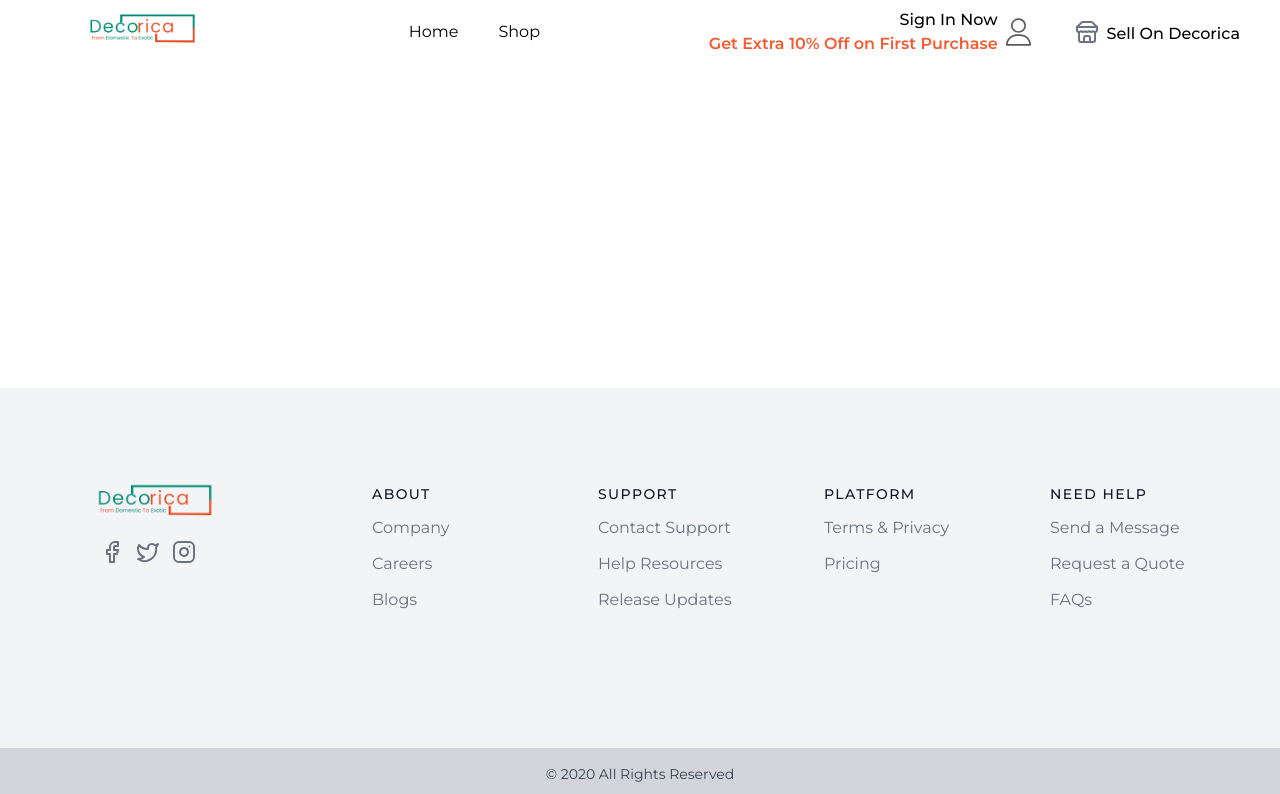
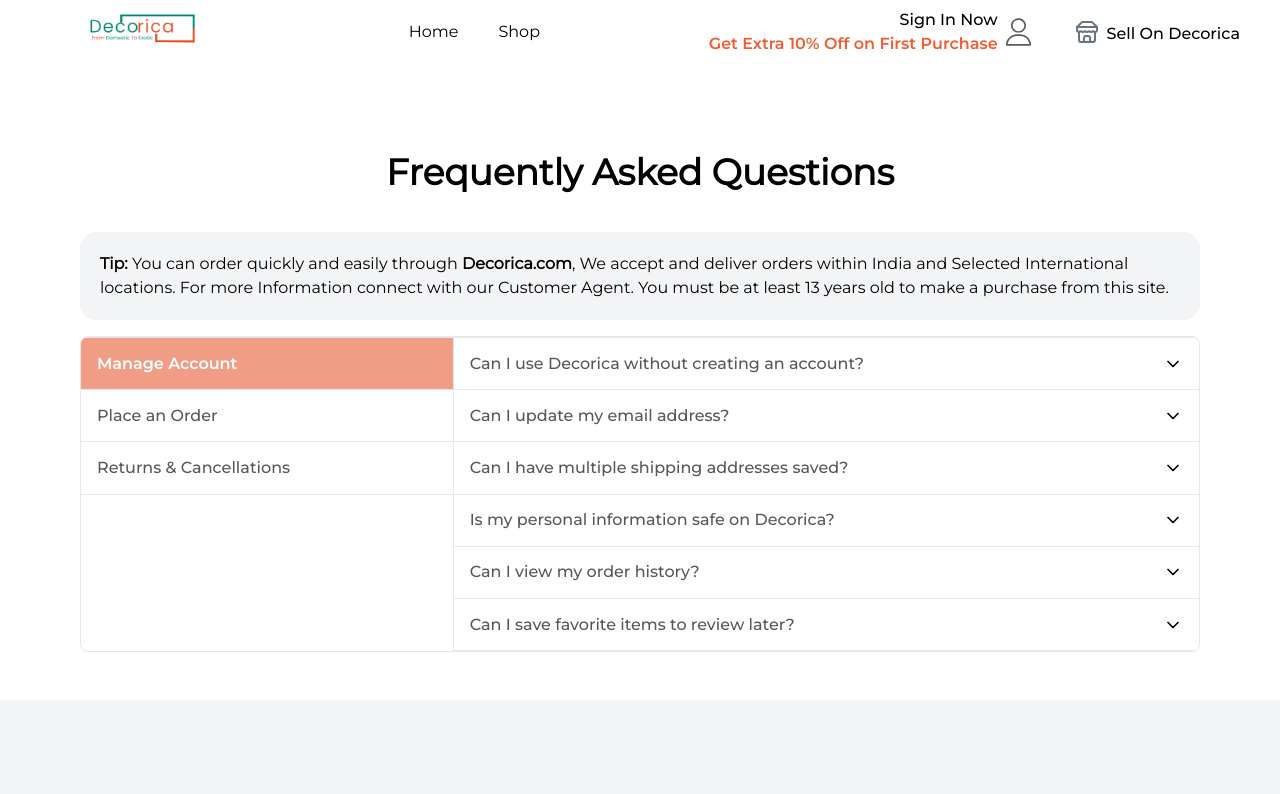
Before and after one commit to Pujari-Raj/decorica-frontend, a React (Vite) app: page /faqs in a window 1280 px wide. Shown: the top 794 px of the page. Built offline with nearby package versions, Linux system fonts and the light colour scheme.

Commit message:
change: added routes of footer in app ,constant file

```diff
--- a/src/App.jsx
+++ b/src/App.jsx
@@ -1,8 +1,9 @@
 import { BrowserRouter, Route, Routes } from "react-router-dom";
 import "./App.css";
 import Layout from "./Layout/Layout";
-import { ROUTES_ARR } from "./utils/constants/globalConstants";
+import { MERGED_ROUTES, ROUTES_ARR } from "./utils/constants/globalConstants";
 import { Suspense } from "react";
+
 
 function App() {
   return (
@@ -12,7 +13,7 @@ function App() {
         <Layout>
           <Suspense fallback={<div>Loading...</div>}>
             <Routes>
-              {ROUTES_ARR.map((item, index) =>(
+              {MERGED_ROUTES.map((item, index) =>(
                 // item?.component ? (
                 //   <Route
                 //     key={index}
```
